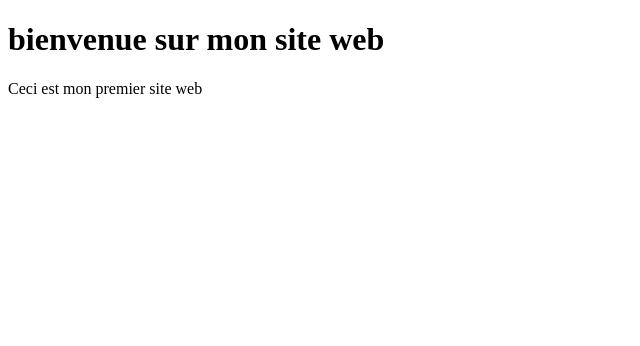
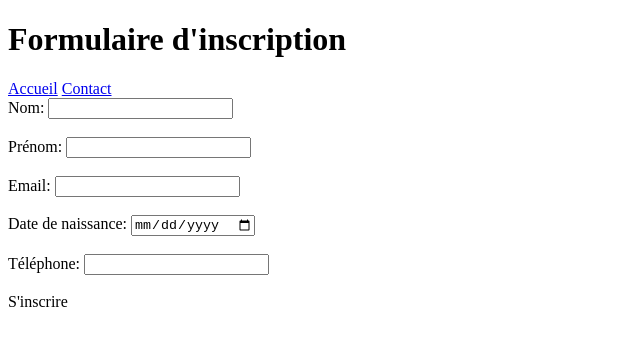
Before and after one commit to hisseinzakariacharfadinehong-hub/Mon-site-web-, a plain HTML site: page index.html in a window 1280 px wide. Shown: the whole page, without its empty margins (0-640 px from the left). Drawn offline with Linux system fonts and the light colour scheme.

Commit message:
Update index.html

```diff
--- a/index.html
+++ b/index.html
@@ -1,11 +1,36 @@
 <!DOCTYPE html>
-<html>
+<html lang="fr">
 <head>
      <meta charset=UTF-8>
-     <title>Mon premier site web </title>
-</head>
+     <title>inscription en ligne</title>
+     </head>
 <body>
-     <h1>bienvenue sur mon site web</h1>
-     <p>Ceci est mon premier site web</p>
-</body>
-</html>
+     <h1>Formulaire d'inscription</h1>
+
+   <nav>
+       <a href="index.html">Accueil</a>
+       <a href="inscription.html>Inscription</a>
+       <a href="contact.html>Contact</a>
+
+     <form>
+          <label>Nom:</label>
+          <input type="text"name="nom" required>
+          <br><br>
+
+          <label>Prénom:</label>
+          <input type="text"name="prénom" required>
+          <br><br>
+
+          <label>Email:</label>
+          <input type="email"name="email" required>
+          <br><br>
+
+          <label>Date de naissance:</label>
+          <input type="date"name="date de naissance" required>
+          <br><br>
+
+           <label>Téléphone:</label>
+           <input type="tel"name="téléphone" required>
+           <br><br>
+
+          <bouton type="submit">S'inscrire</bouton>
```
